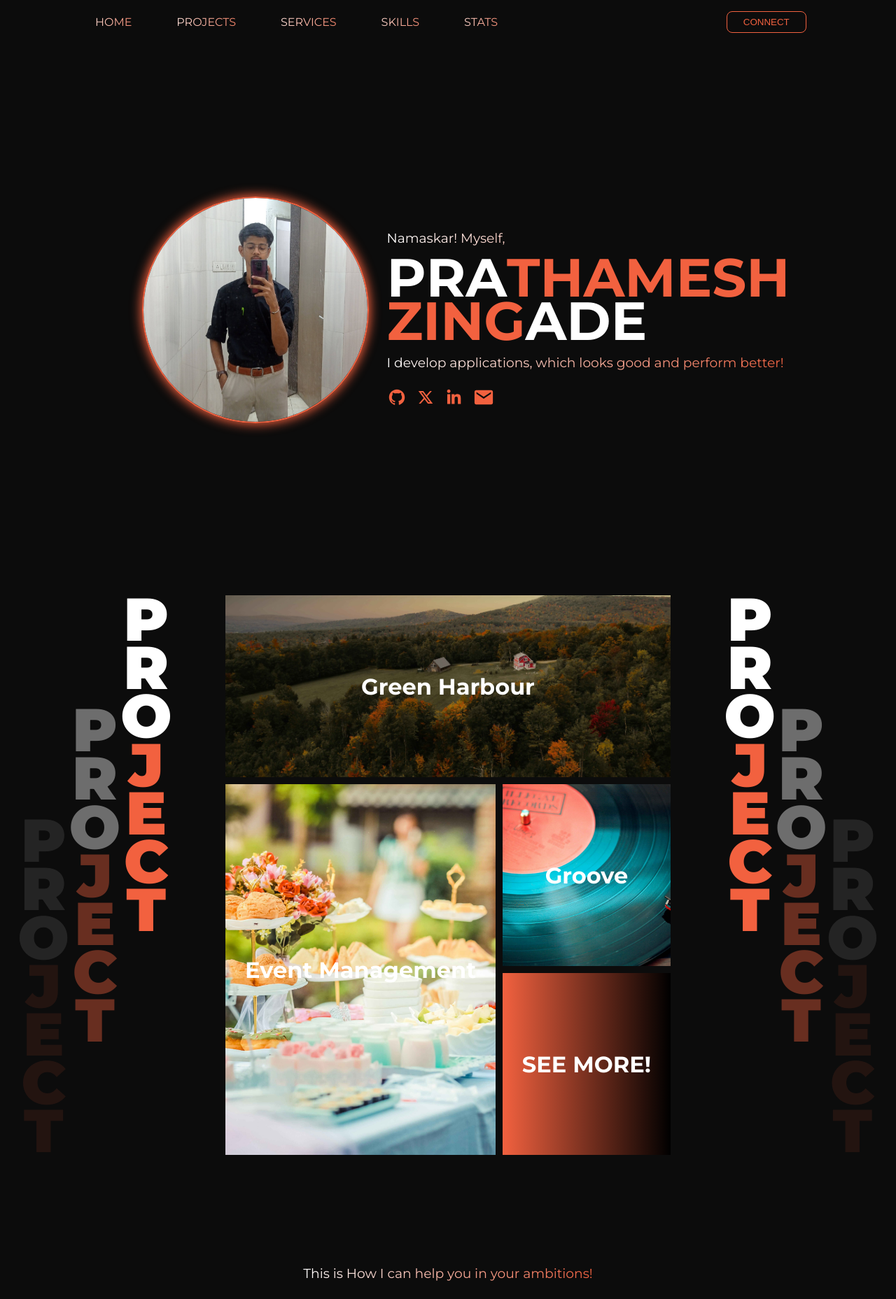
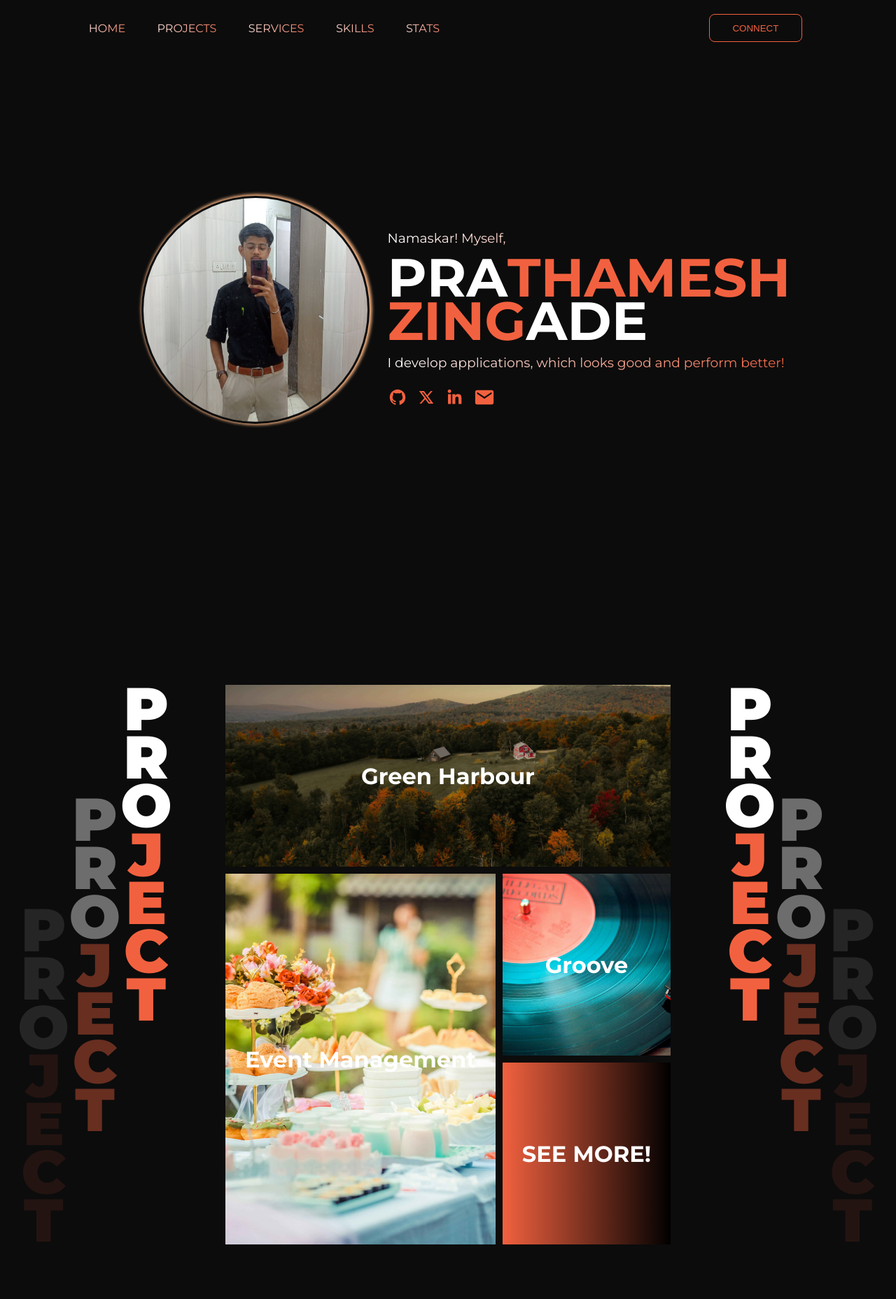
Before and after one commit to ZingadePrathamesh/PrathameshZingade, a React (Vite) app: page / in a window 1280 px wide. Shown: the top 1857 px of the page at 70% size. Built offline with nearby package versions, Linux system fonts and the light colour scheme.

Commit message:
added react scroll for smooth scrolling

```diff
--- a/package.json
+++ b/package.json
@@ -12,7 +12,8 @@
   "dependencies": {
     "react": "^18.2.0",
     "react-dom": "^18.2.0",
-    "react-icons": "^5.1.0"
+    "react-icons": "^5.1.0",
+    "react-scroll": "^1.9.0"
   },
   "devDependencies": {
     "@fullhuman/postcss-purgecss": "^6.0.0",
--- a/src/components/Navbar.jsx
+++ b/src/components/Navbar.jsx
@@ -1,26 +1,30 @@
 import { LiaBarsSolid, LiaTimesSolid } from "react-icons/lia";
 import '../styles/navbar.css';
 import { useState } from "react";
+import { Link } from "react-scroll";
 
 
 export default function Navbar(){
     const [menuClicked, setMenuClicked] = useState(false);
 
-
     return(
             <nav>
                 <div className="nav-left">
                     <ul className= {menuClicked ? "nav-left-ul active" : "nav-left-ul"}>
-                        <li>HOME</li>
-                        <li>PROJECTS</li>
-                        <li>SERVICES</li>
-                        <li>SKILLS</li>
-                        <li>STATS</li>
-                        <li className="connect-btn-li">CONNECT</li>
+                        <li>
+                            <Link to="profile" spy={true} smooth={true} offset={50} duration={500} className="nav-link">HOME</Link>
+                        </li>
+                        <li>
+                            <Link to="project" spy={true} smooth={true} hashSpy={true} offset={-100} duration={500} isDynamic={true} className="nav-link">PROJECTS</Link>
+                        </li>
+                        <li><Link to="services" spy={true} smooth={true} hashSpy={true} offset={-100} duration={500} isDynamic={true} className="nav-link">SERVICES</Link></li>
+                        <li><Link to="skills" spy={true} smooth={true} hashSpy={true} offset={-50} duration={500} isDynamic={true} className="nav-link">SKILLS</Link></li>
+                        <li><Link to="stats" spy={true} smooth={true} hashSpy={true} offset={-40} duration={500} isDynamic={true} className="nav-link">STATS</Link></li>
+                        <li className="connect-btn-li"><a href="mailto:zingadeprathamesh12@gmail.com" className="nav-link connect-lft-btn">CONNECT</a></li>
                     </ul>
                 </div>
                 <div className="nav-right">
-                    <button className="connect-btn">CONNECT</button>
+                    <button className="connect-btn"><a href="mailto:zingadeprathamesh12@gmail.com" className="connect-btn-a">CONNECT</a></button>
                     {!menuClicked && <LiaBarsSolid color="#F2613F" className="menu-icon" size={40} onClick={()=>{setMenuClicked(!menuClicked)}}/>}
                     {menuClicked && <LiaTimesSolid color="#FFFFFF" className="menu-icon active" size={40} onClick={()=>{setMenuClicked(!menuClicked)}} />}
                 </div>
--- a/src/components/Profile.jsx
+++ b/src/components/Profile.jsx
@@ -16,7 +16,7 @@ export default function Profile(){
     const surnameArray = surname.split("");
 
     return(
-        <div className="profile-div">
+        <div className="profile-div" id='profile'>
             <div className="visual">
                 <img src={myImage} className='profile-img' alt='This is the picture of prathamesh zingade'/>
             </div>
@@ -57,7 +57,7 @@ export function connectWithMe(){
                 <a  href='https://github.com/ZingadePrathamesh' target='_blank'><LiaGithub className='icon' size={30} /></a>
                 <a href='https://twitter.com/prathameshz2002' target='_blank'><RiTwitterXLine className='icon' size={24}/></a>
                 <a href='https://www.linkedin.com/in/prathamesh-zingade/' target='_blank'><LiaLinkedinIn className='icon' size={30} /></a>
-                <a href='' target='_blank'><IoMdMail className='icon' size={30}/> </a>
+                <a href="mailto:zingadeprathamesh12@gmail.com" target="_blank"><IoMdMail className='icon' size={30}/> </a>
             </div>
     );
 }
--- a/src/components/Project.jsx
+++ b/src/components/Project.jsx
@@ -1,10 +1,4 @@
 import '../styles/project.css';
-import tree from '../assets/tree.jpg';
-import event from '../assets/event.jpg';
-import music from '../assets/music.jpg';
-
-
-
 
 export default function Project(){
     // function toggleClass(){
@@ -51,7 +45,7 @@ export default function Project(){
 
     ]
     return(
-        <div className="project" >
+        <div className="project" id='project'>
             <div className="project-left">
                     <div className='project-first'>
                         {
@@ -84,10 +78,10 @@ export default function Project(){
                             </div>
                         </div>
                         <div className='project2'>
-                            <div className='back'>
+                            <a className='back' href='https://github.com/ZingadePrathamesh/Event-Management-Web-Application' target='_blank'>
                                 <h1 className='project-title'>{projectTitles[1]}</h1>
                                 <h4 className='project-subtitle'>{projectSubtitles[1]}</h4>
-                            </div>
+                            </a>
                         </div>
                         <div className='project3'>
                             <div className='back'>
@@ -97,9 +91,9 @@ export default function Project(){
 
                         </div>
                         <div className='project4'>
-                            <div className='back'>
+                            <a className='back' href='https://github.com/ZingadePrathamesh?tab=repositories' target='_blank'>
                                 <h1 className='project-title'>SEE MORE!</h1>
-                            </div>
+                            </a>
                         </div>
                     </div>
             </div>
--- a/src/components/Services.jsx
+++ b/src/components/Services.jsx
@@ -59,7 +59,7 @@ export default function Services(){
     }, []); // Empty dependency array ensures effect runs only once on component mount
 
     return(
-        <div className="services">
+        <div className="services" id='services'>
             <div>
                 <h3 className='service-head montserrat-regular '>This is How I can help you in your ambitions!</h3>
             </div>
--- a/src/components/Skills.jsx
+++ b/src/components/Skills.jsx
@@ -4,7 +4,7 @@ import skills from '../assets/skills.svg';
 export default function Skills(){
     const subtitle = "if you are looking for someone with the below mentioned skills, your search ends here!"
     return(
-    <div className="skills">
+    <div className="skills" id='skills'>
         <h2 className="skills-subtitle montserrat-regular">{subtitle}</h2>
 
         <div className='skills-collage'>
--- a/src/components/Statistics.jsx
+++ b/src/components/Statistics.jsx
@@ -27,9 +27,9 @@ import { useEffect } from 'react';
 
 export default function Statistics(){
     const [projectCount, setProjectCount] = useState(0);
-    const [easy, setEasy] = useState(16);
-    const [medium, setMedium] = useState(8);
-    const [hard, setHard] = useState(3);
+    const [easy, setEasy] = useState(25);
+    const [medium, setMedium] = useState(10);
+    const [hard, setHard] = useState(2);
     const [cgpaScore, setcgpaScore] = useState(0.00);
     const subHeads = ["PROJECTS", "LEET CODE", "CGPA"]
     const values = [projectCount, `${easy}E ${medium}M ${hard}H`, cgpaScore]
@@ -40,9 +40,9 @@ export default function Statistics(){
           setInterval(() => {
             animateValue(setProjectCount, 0, 9, 1500, false);
             animateValue(setcgpaScore, 0.00, 9.09, 1500, true);
-            animateValue(setEasy, 0, 16, 1500, false);
-            animateValue(setMedium, 0, 8, 1500, false);
-            animateValue(setHard, 0, 3, 1500, false);
+            animateValue(setEasy, 0, 25, 1500, false);
+            animateValue(setMedium, 0, 10, 1500, false);
+            animateValue(setHard, 0, 2, 1500, false);
 
           }, 6000);
         };
@@ -53,7 +53,7 @@ export default function Statistics(){
 
 
     return(
-        <div className="statistics">
+        <div className="statistics" id='stats'>
             <div className="statistics-heading">
                 {
                     "STATISTICS".split('').map((letter, index)=>(
--- a/src/styles/navbar.css
+++ b/src/styles/navbar.css
@@ -4,7 +4,9 @@ nav{
     align-items: center;
     background: #0c0c0c;
     width: 100%;
+    height: 10vh;
     position: fixed;
+    z-index: 3;
 }
 
 .nav-left{
@@ -12,6 +14,7 @@ nav{
     display: flex;
     align-items: center;
     padding-left: 5%;
+    height: 100%;
 }
 
 .nav-right{
@@ -20,23 +23,39 @@ nav{
     justify-content: end;
     align-items: center;
     padding-right: 10%;
+    height: 100%;
 }
 
 .nav-left-ul{
     display: flex;
+    width: 70%;
+    height: 50%;
+    justify-content: space-between;
+    align-items: center;
 }
 .nav-left li{
     list-style: none;
-    padding: 2% 10%;
+    display: flex;
+    align-items: center;
+    justify-content: center;
+    flex-grow: 1;
+    height: 100%;
+}
+.nav-link{
     background: linear-gradient(to right, #FFFFFF, #F2613F);
     -webkit-background-clip: text;
     background-clip: text;
     color: transparent;
     border-radius: 10px;
     transition: box-shadow 0.6s, color 0.6s;
+    width: 100%;
+    height: 100%;
+    display: flex;
+    align-items: center;
+    justify-content: center;
 }
 
-.nav-left li:hover{
+.nav-link:hover{
     background: linear-gradient(to right, #FFFFFF, #F2613F);
     color: black;
     box-shadow: 0 0 15px 2px  #F2613F;
@@ -46,19 +65,36 @@ nav{
     display: none;
 }
 
+.connect-lft-btn{
+    display: none;
+}
+
 .menu-icon{
     display: none;
 }
 
-nav button{
-    padding: 3% 10%;
+.connect-btn, .connect-btn-a{
+    display: flex;
+    align-items: center;
+    justify-content: center;
+}
+.connect-btn{
+    width: 60%;
+    height: 50%;
+    background-color: #0c0c0c;
+    border: none;
+}
+.connect-btn-a{
+    text-decoration: none;
+    width: 100%;
+    height: 100%;
     border-radius: 8px;
     border: 1px solid #F2613F;
     background-color: #0c0c0c;
     color: #F2613F ;
-    transition: box-shadow 0.5s, border 0.5s;;
+    transition: box-shadow 0.5s, border 0.5s;
 }
-nav button:hover{
+.connect-btn-a:hover{
     cursor: pointer;
     border: 1px solid white;
     box-shadow: 0 0 15px 2px #F2613F;
@@ -74,11 +110,13 @@ nav button:hover{
 
     .connect-btn-li{
         display: block;
+
     }
     .nav-right{
         padding-right: 2%;
     }
     .nav-left-ul{
+        height: 60%;
         display: flex;
         background: #0c0c0c;
         flex-direction: column;
@@ -86,8 +124,8 @@ nav button:hover{
         position: fixed;
         top: 4%;
         right: -100vw;
-        padding: 5% 10%;
-        padding-left: 15%;
+        padding: 5% 5%;
+        padding-left: 3%;
         box-shadow: 0 0 15px 2px #FFFFFF;
         transition: right 1s, box-shadow 0.2s;
     }
@@ -102,7 +140,14 @@ nav button:hover{
     }
 
     .nav-left li{
-        margin:20% 0%;
-        padding: 10% 15%;
+        margin: 5% 0;
+        padding: 0 15%;
     }
+
+    .nav-link{
+        width: 100%;
+        padding: 0 60%;
+        background-color: aqua;
+    }
+
 }
--- a/src/styles/profile.css
+++ b/src/styles/profile.css
@@ -13,8 +13,10 @@
     border-radius: 50%;
     object-fit: cover;
     border: 2px solid #F2613F;
-    box-shadow: 0 0 15px 2px #F2613F;
+    /* box-shadow: 0 0 15px 2px #F2613F; */
     transition: border 0.5s, box-shadow 0.5s;
+    border: 3px solid transparent;
+    animation: borderAnimation 5s linear infinite; /* Adjust duration as needed */
 }
 .visual{
     margin-top: 3%;
@@ -137,3 +139,26 @@ br{
         justify-content: space-between;
     }
 }
+
+@keyframes borderAnimation {
+    0% {
+        border-image-slice: 1;
+        box-shadow: 0 2px 4px 2px #F2613F;
+    }
+    25% {
+        border-image-slice: 1;
+        box-shadow: 2px 0px 4px 2px #F6A16B;
+    }
+    50% {
+        border-image-slice: 1;
+        box-shadow: 0px -2px 4px 2px #FBEAC8;
+    }
+    75% {
+        border-image-slice: 1;
+        box-shadow: -2px 0px 4px 2px #FFFFFF;
+    }
+    100% {
+        border-image-slice: 1;
+        box-shadow: 0 2px 4px 2px #F2613F;
+    }
+}
--- a/src/styles/project.css
+++ b/src/styles/project.css
@@ -4,6 +4,7 @@
     height: 100vh;
     align-items: center;
     justify-content: center;
+    margin: 10% 0;
 }
 
 .project-left, .project-right{
@@ -79,6 +80,7 @@
     height: 100%;
     transition: background-color 0.3s ease; /* Add transition for smooth color change */
     position: relative;
+    text-decoration: none;
 }
 .back:hover {
     background-color: rgba(242, 97, 63, 0.8); /* Change background color on hover */
--- a/src/styles/services.css
+++ b/src/styles/services.css
@@ -3,7 +3,8 @@
     flex-direction: column;
     align-items: center;
     justify-content: center;
-    height: 100vh;
+    height: 100%;
+    margin: 10% 0;
 }
 
 .service-head{
--- a/src/styles/skills.css
+++ b/src/styles/skills.css
@@ -5,6 +5,7 @@
     justify-content: center;
     width: 100%;
     height: 100vh;
+    margin: 10% 0;
 }
 .skills-subtitle{
     font-size: 100%;
```
Also changed, not shown: 1 other file (tests, documents, lock files or other folders).
